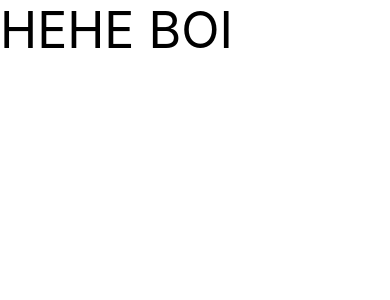
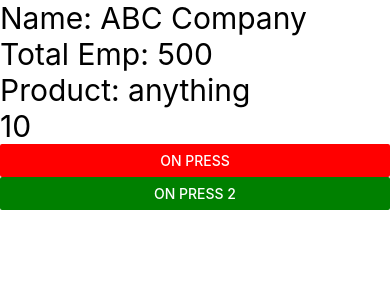
Before and after one commit to DKSingh1604/firstCli, a React Native app: screen / in a window 390 px wide. Shown: the top 300 px of the page. Built offline with nearby package versions, Linux system fonts and the light colour scheme.

Commit message:
Refactor App component and add CompanyData component

```diff
--- a/App.tsx
+++ b/App.tsx
@@ -1,11 +1,26 @@
-import { View, Text } from 'react-native';
+import React from 'react';
+import { View, Text, Button } from 'react-native';
+import CompanyData from './components/companyData';
+import type { FC } from 'react';
 
-function App() {
+const App: FC = () => {
+  let data = 10;
+
+  const fruit = (val: any) => {
+    console.warn(val);
+  };
   return (
     <View>
-      <Text style={{ fontSize: 50 }}>HEHE BOI</Text>
+      <CompanyData />
+      <Text style={{ fontSize: 30 }}>{data}</Text>
+      <Button
+        title="On Press"
+        color={'red'}
+        onPress={() => fruit('Hello DK')}
+      />
+      <Button title="On Press 2" color={'green'} onPress={() => fruit('Lio')} />
     </View>
   );
-}
+};
 
 export default App;
--- /dev/null
+++ b/components/companyData.js
@@ -0,0 +1,12 @@
+import { Text, View } from 'react-native';
+
+const CompanyData = () => {
+  return (
+    <View>
+      <Text style={{ fontSize: 30 }}>Name: ABC Company</Text>
+      <Text style={{ fontSize: 30 }}>Total Emp: 500</Text>
+      <Text style={{ fontSize: 30 }}>Product: anything</Text>
+    </View>
+  );
+};
+export default CompanyData;
```
